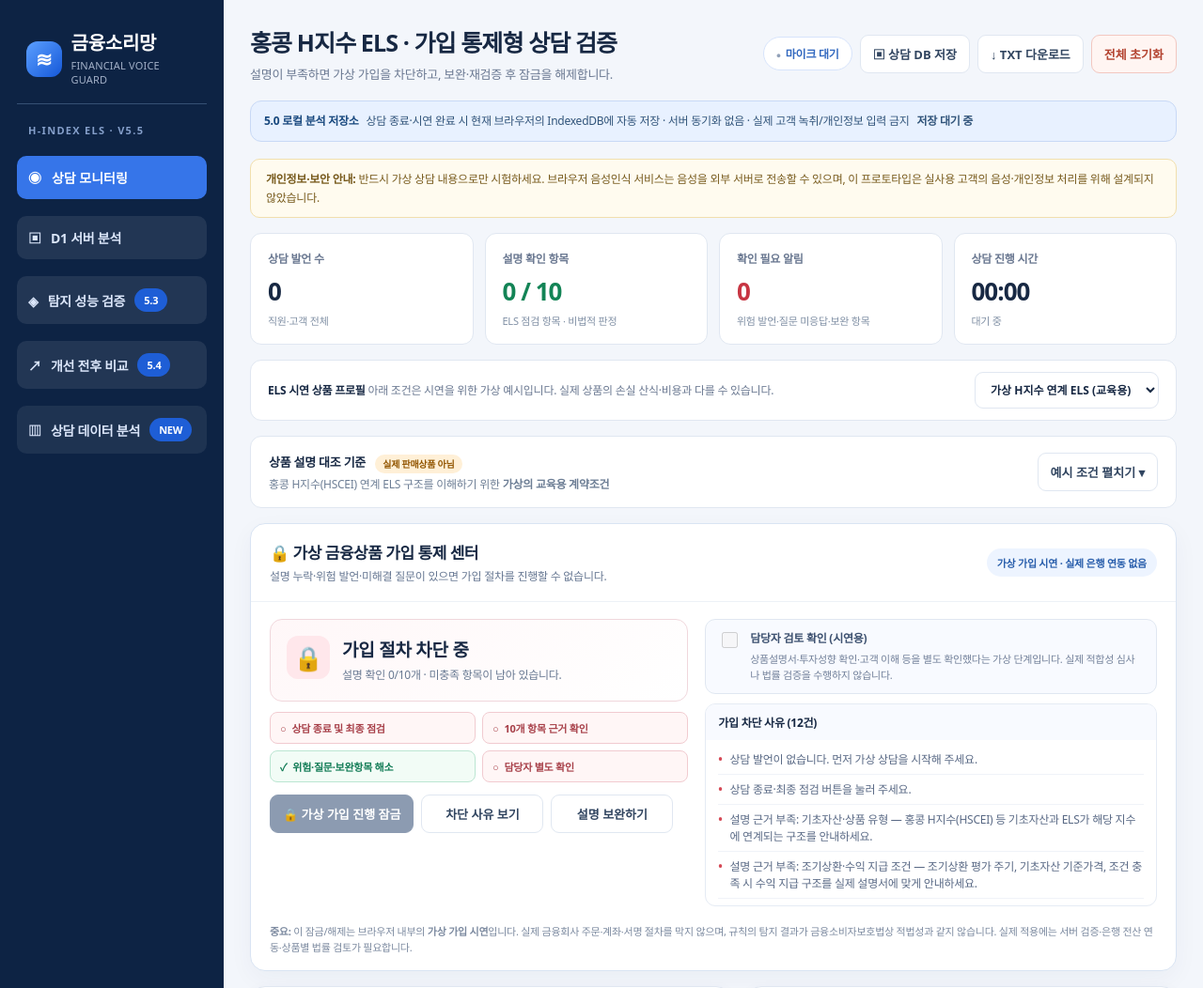
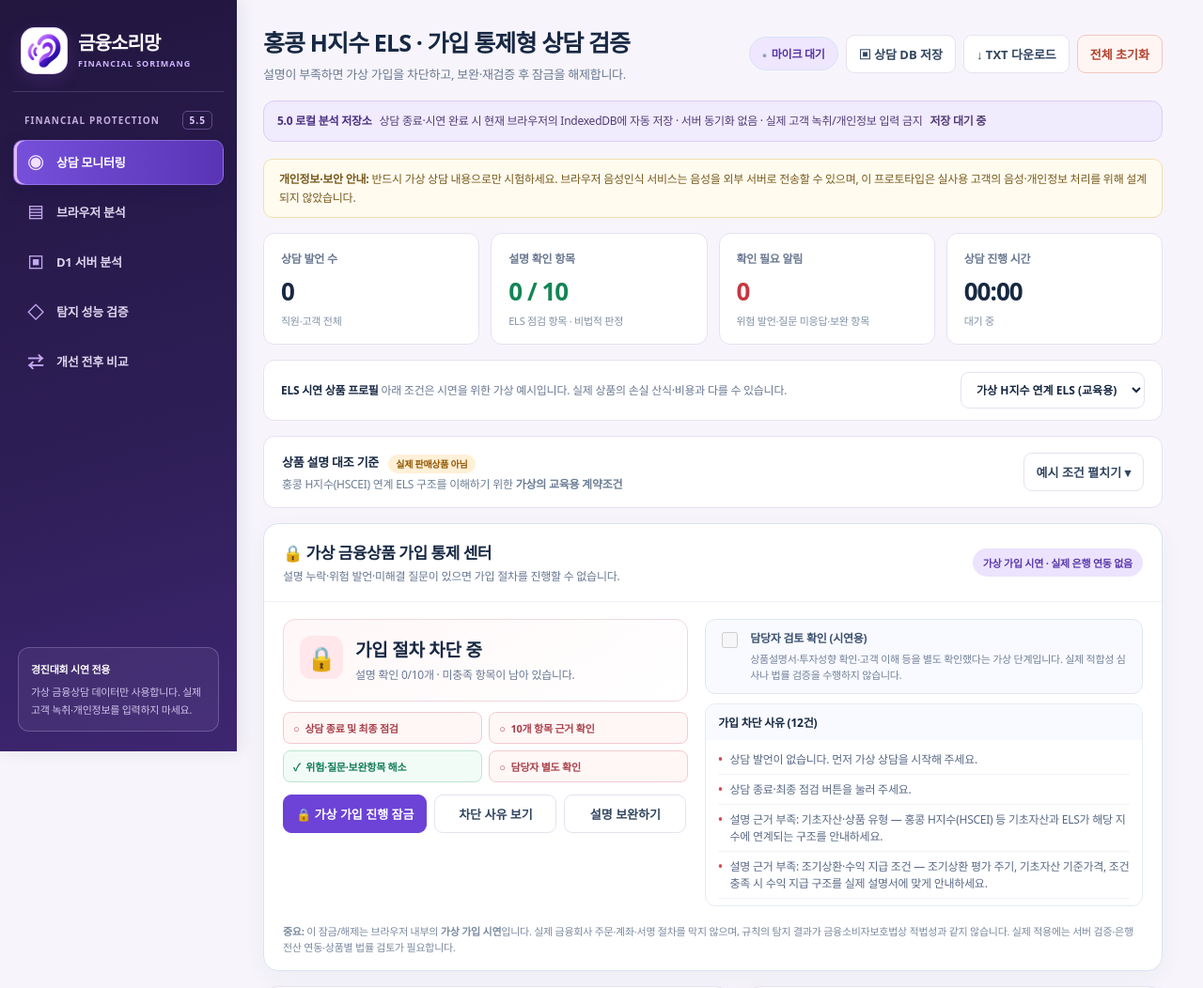
Before and after one commit to bartender7209-commits/financial-sorimang, a plain HTML site: page index.html in a window 1280 px wide. Shown: the top 1052 px of the page at 94% size. Drawn offline with Linux system fonts and the light colour scheme.

Commit message:
Add files via upload

```diff
--- /dev/null
+++ b/financial-sorimang-shell.css
@@ -0,0 +1,117 @@
+/* 금융소리망 5.6 / shared navigation across all five pages */
+html{scrollbar-gutter:stable;}
+.fs-layout,.app.fs-layout,.layout.fs-layout,.shell.fs-layout{display:grid;grid-template-columns:252px minmax(0,1fr);min-height:100vh;align-items:stretch}
+.fs-layout>main{min-width:0;box-sizing:border-box}
+.fs-sidebar{--fs-ink:#e5f2ff;--fs-soft:#9fb8d9;position:sticky;top:0;height:100vh;max-height:100vh;overflow-y:auto;box-sizing:border-box;z-index:15;background:linear-gradient(155deg,#091d3a 0%,#102b53 70%,#0e345c 100%);color:var(--fs-ink);padding:22px 14px 17px;display:flex;flex-direction:column;gap:0;box-shadow:4px 0 18px rgba(7,23,48,.07)}
+.fs-sidebar *{box-sizing:border-box;}
+.fs-brand,.fs-brand:visited{display:flex;align-items:center;gap:11px;min-width:0;color:#fff!important;text-decoration:none!important;padding:7px 8px 18px;border-bottom:1px solid rgba(196,218,250,.18);flex:0 0 auto}
+.fs-brand-mark{width:51px;height:51px;object-fit:contain;flex-shrink:0;border-radius:15px;box-shadow:0 4px 17px rgba(0,190,255,.16)}
+.fs-brand-word{display:flex;flex-direction:column;min-width:0;align-items:flex-start;justify-content:center;gap:4px}
+.fs-brand-word strong{display:block;font-size:20px;line-height:1.2;font-weight:850;letter-spacing:-.9px;color:#fff!important;white-space:nowrap}
+.fs-brand-word small{display:block;font-size:9px;line-height:1.3;letter-spacing:1.15px;font-weight:800;color:#87b8e6!important;white-space:nowrap}
+.fs-section{display:flex;align-items:center;justify-content:space-between;gap:8px;font-size:10px;font-weight:800;letter-spacing:1.1px;color:var(--fs-soft);padding:20px 12px 11px;min-height:48px}
+.fs-section span{font-size:10px;color:#63ddf4;padding:2px 6px;border:1px solid rgba(88,215,244,.25);border-radius:5px}
+.fs-links{display:flex;flex-direction:column;gap:5px;margin:0;padding:0;flex:0 0 auto}
+.fs-sidebar a.fs-nav-link,.fs-sidebar a.fs-nav-link:visited{width:100%;min-height:48px;height:48px;flex:0 0 48px;display:flex;align-items:center;gap:13px;position:relative;border-radius:10px;padding:0 13px!important;margin:0!important;background:transparent;text-decoration:none!important;font-size:13px!important;line-height:1.3;color:#bfcee5!important;font-weight:730;white-space:nowrap;border:1px solid transparent;transition:background .15s,color .15s,border-color .15s;box-shadow:none}
+.fs-sidebar a.fs-nav-link:hover{background:rgba(125,172,239,.15);color:#fff!important}
+.fs-sidebar a.fs-nav-link[aria-current="page"]{color:#fff!important;background:linear-gradient(90deg,#2456ad,#224d92);border-color:rgba(126,184,255,.21);box-shadow:inset 3px 0 0 #58dff5,0 5px 13px rgba(9,31,82,.16)}
+.fs-sidebar a.fs-nav-link:focus-visible,.fs-brand:focus-visible{outline:2px solid #71e7ff;outline-offset:3px}
+.fs-nav-icon{display:inline-grid;place-items:center;width:19px;height:20px;flex:0 0 19px;font-size:17px;font-weight:800;line-height:1;color:#82b7e3}
+.fs-nav-link[aria-current="page"] .fs-nav-icon{color:#65edff}
+.fs-foot{margin:auto 5px 4px!important;border:1px solid rgba(179,204,235,.19);border-radius:12px;background:rgba(220,238,255,.045);padding:13px!important;font-size:11px;line-height:1.75;color:#b4c9e2;flex:0 0 auto}
+.fs-foot b{display:block;font-size:11px;color:#e9f6ff;margin-bottom:4px}
+@media (max-width:900px){
+  .fs-layout,.app.fs-layout,.layout.fs-layout,.shell.fs-layout{display:block}
+  .fs-sidebar{position:relative;top:auto;height:auto;max-height:none;overflow:visible;padding:10px 12px 11px;display:block;box-shadow:none}
+  .fs-brand,.fs-brand:visited{padding:3px 5px 9px;border-bottom:0}
+  .fs-brand-mark{width:39px;height:39px;border-radius:11px}
+  .fs-brand-word strong{font-size:17px}
+  .fs-brand-word small{font-size:8px}
+  .fs-section,.fs-foot{display:none!important}
+  .fs-links{display:flex;flex-direction:row;flex-wrap:nowrap;gap:5px;overflow-x:auto;scrollbar-width:thin;padding:3px 1px 3px;overscroll-behavior-x:contain}
+  .fs-sidebar a.fs-nav-link,.fs-sidebar a.fs-nav-link:visited{width:auto;flex:0 0 auto;height:40px;min-height:40px;padding:0 11px!important;font-size:12px!important;gap:7px}
+  .fs-nav-icon{width:15px;flex-basis:15px;font-size:14px}
+}
+@media(prefers-reduced-motion:reduce){.fs-sidebar a.fs-nav-link{transition:none}}
+
+
+/* 금융소리망 5.7 — Indigo Violet brand skin.
+   Only visual tokens and presentation: no application logic, risk classification,
+   storage, D1 API, and authentication behavior is changed. */
+:root {
+  --fs-brand-primary: #6c42d7;
+  --fs-brand-deep: #32149a;
+  --fs-brand-lilac: #aa79f4;
+  --fs-brand-pale: #f2ebff;
+  --navy: #21153f;
+  --navy2: #332154;
+  --accent: #6841d4;
+  --blue: #6841d4;
+  --bg: #f7f5fb;
+  --line: #e7e1f1;
+  --border: #e7e1f1;
+}
+html {accent-color: var(--fs-brand-primary)}
+body {background-color:var(--bg)}
+button:focus-visible, input:focus-visible, select:focus-visible,
+textarea:focus-visible, a:focus-visible {outline:2px solid #9864ec;outline-offset:3px}
+::selection {background:#ded0fb;color:#271047}
+.fs-sidebar {
+  --fs-ink:#f7f2ff;
+  --fs-soft:#c4b5e1;
+  background:linear-gradient(165deg,#22163f 0%,#2d1e56 58%,#3e2671 100%);
+  box-shadow:4px 0 18px rgba(39,20,75,.085)
+}
+.fs-brand,.fs-brand:visited {border-bottom-color:rgba(211,190,255,.20)}
+.fs-brand-mark {
+  width:50px;height:50px;object-fit:contain;
+  padding:4px;border-radius:15px;
+  background:#fff;border:1px solid rgba(225,204,255,.8);
+  box-shadow:0 5px 18px rgba(147,98,234,.19)
+}
+.fs-brand-word small {color:#cdb6ff!important;letter-spacing:1px}
+.fs-section {color:#c1addf}
+.fs-section span {color:#e3c6ff;border-color:rgba(200,164,255,.35)}
+.fs-sidebar a.fs-nav-link,.fs-sidebar a.fs-nav-link:visited {color:#ded5ef!important}
+.fs-nav-icon {color:#c4a8f0}
+.fs-sidebar a.fs-nav-link:hover {background:rgba(177,139,253,.17);color:#fff!important}
+.fs-sidebar a.fs-nav-link[aria-current="page"] {
+  background:linear-gradient(90deg,#7650db 0%,#5935b5 100%);
+  border-color:rgba(217,193,255,.30);
+  box-shadow:inset 3px 0 0 #dfbaff,0 6px 18px rgba(20,9,70,.18);
+  color:#fff!important
+}
+.fs-sidebar a.fs-nav-link[aria-current="page"] .fs-nav-icon {color:#f1e1ff}
+.fs-sidebar a.fs-nav-link:focus-visible,.fs-brand:focus-visible {outline-color:#e0b8ff}
+.fs-foot {border-color:rgba(214,197,242,.27);background:rgba(226,210,255,.065);color:#d0c3eb}
+.fs-foot b {color:#fff}
+/* Non-semantic primary actions use the brand palette; warnings retain their own colors. */
+button.primary,.btn.primary,
+button.primary:hover,.btn.primary:hover {
+  background:var(--fs-brand-primary)!important;
+  border-color:var(--fs-brand-primary)!important;
+  color:#fff!important
+}
+button.primary:hover,.btn.primary:hover {filter:brightness(1.06)}
+.btn:not(.primary):not(.warn):not(.danger):not(.dark):hover,
+button:not(.primary):not(.warn):not(.danger):not(.dark):hover {
+  border-color:#c7b4ed
+}
+.eyebrow {color:var(--fs-brand-primary)!important}
+/* Analytics accents. Preserve red/amber/green risk indicators. */
+.fill:not(.risk):not(.gold):not(.legacy) {background:linear-gradient(90deg,#a879ef,#5732c3)!important}
+.fill.legacy {background:#b2a1d8!important}
+.track > span:not([class*="risk"]):not([class*="red"]):not([class*="gold"]) {
+  background:linear-gradient(90deg,#ad7bf4,#6241cf)
+}
+.filter[aria-pressed="true"] {background:#6540c7!important;border-color:#6540c7!important;color:#fff!important}
+.pill:not(.high):not(.mid):not(.low):not(.demo):not(.sample) {background:#eee7fd;color:#5632a6}
+.bar .fill:not(.legacy) {background:var(--fs-brand-primary)}
+/* Link/button accents on the main consultation screen. */
+.gatechip,.v5-chip {background:#ece3fe;color:#5837ab}
+.storagebar {background:#f1ebfe;border-color:#dccdf8;color:#513d76}
+.storagebar strong {color:#493080}
+/* Tiny-screen rendering preserves the 5.6 common menu geometry. */
+@media(max-width:900px) {
+  .fs-brand-mark{width:39px;height:39px;padding:3px;border-radius:11px}
+}
--- a/index.html
+++ b/index.html
@@ -73,18 +73,25 @@ button,input,textarea,select{font:inherit}button{cursor:pointer;transition:trans
 #liveComparePanel .lc-foot{font-size:11px;color:#667b98;line-height:1.7;margin-top:13px}
 @media(max-width:840px){#liveComparePanel .lc-metrics{grid-template-columns:repeat(2,1fr)}}
 </style>
+<link rel="icon" type="image/png" sizes="64x64" href="financial-sorimang-favicon.png">
+<link rel="apple-touch-icon" sizes="180x180" href="financial-sorimang-app-icon.png">
+<meta name="theme-color" content="#21153f">
+<link rel="stylesheet" href="financial-sorimang-shell.css">
 </head>
 <body>
-<div class="app">
-<aside class="sidebar">
-  <div class="brand"><div class="brand-mark">≋</div><div><h1>금융소리망</h1><small>FINANCIAL VOICE GUARD</small></div></div>
-  <div class="side-label">H-INDEX ELS · V5.5</div>
-  <button class="navbtn active" type="button">◉ &nbsp; 상담 모니터링</button>
-  <a class="navbtn" href="cloud-analytics.html" style="text-decoration:none">▣ &nbsp; D1 서버 분석</a>
-  <a class="navbtn" href="evaluation.html" style="text-decoration:none">◈ &nbsp; 탐지 성능 검증 <span class="v5-chip">5.3</span></a>
-  <a class="navbtn" href="evaluation-compare.html" style="text-decoration:none">↗ &nbsp; 개선 전후 비교 <span class="v5-chip">5.4</span></a>
-  <a class="side-anchor" href="analytics.html">▥ &nbsp; 상담 데이터 분석 <span class="v5-chip">NEW</span></a>
-  <div class="smallnote"><b>시연용 소프트웨어</b>이 프로그램은 가상 가입을 잠그는 시연용 소프트웨어입니다. 실제 금융회사 계좌/주문 시스템에 연동되지 않으며 법적 준수 여부를 판정하지 않습니다.</div>
+<div class="app fs-layout">
+<aside class="fs-sidebar" aria-label="금융소리망 공통 메뉴">
+  <a class="fs-brand" href="index.html" aria-label="금융소리망 홈으로">
+    <img class="fs-brand-mark" src="financial-sorimang-ear.png" alt="" width="50" height="50">
+    <span class="fs-brand-word"><strong>금융소리망</strong><small>FINANCIAL SORIMANG</small></span>
+  </a>
+  <div class="fs-section">FINANCIAL PROTECTION <span>5.5</span></div>
+  <div class="fs-links" role="navigation" aria-label="주요 메뉴"><a class="fs-nav-link" href="index.html" aria-current="page"><span class="fs-nav-icon" aria-hidden="true">◉</span><span>상담 모니터링</span></a>
+<a class="fs-nav-link" href="analytics.html" ><span class="fs-nav-icon" aria-hidden="true">▤</span><span>브라우저 분석</span></a>
+<a class="fs-nav-link" href="cloud-analytics.html" ><span class="fs-nav-icon" aria-hidden="true">▣</span><span>D1 서버 분석</span></a>
+<a class="fs-nav-link" href="evaluation.html" ><span class="fs-nav-icon" aria-hidden="true">◇</span><span>탐지 성능 검증</span></a>
+<a class="fs-nav-link" href="evaluation-compare.html" ><span class="fs-nav-icon" aria-hidden="true">⇄</span><span>개선 전후 비교</span></a></div>
+  <p class="fs-foot"><b>경진대회 시연 전용</b>가상 금융상담 데이터만 사용합니다. 실제 고객 녹취·개인정보를 입력하지 마세요.</p>
 </aside>
 <main class="main">
   <div class="header"><div><h2>홍콩 H지수 ELS · 가입 통제형 상담 검증</h2><p>설명이 부족하면 가상 가입을 차단하고, 보완·재검증 후 잠금을 해제합니다.</p></div><div class="topactions"><span class="pill off" id="livePill">마이크 대기</span><button class="btn" id="saveDbBtn" type="button">▣ 상담 DB 저장</button><button class="btn" id="downloadBtn" type="button">↓ TXT 다운로드</button><button class="btn warn" id="resetBtn" type="button">전체 초기화</button></div></div>
```
Also changed, not shown: analytics.html (+17 -10 lines), cloud-analytics.html (+19 -1 lines), evaluation-compare.html (+17 -10 lines), evaluation.html (+17 -10 lines), financial-sorimang-app-icon.png (added), financial-sorimang-ear.png (added), financial-sorimang-favicon.png (added), 1 other file.
